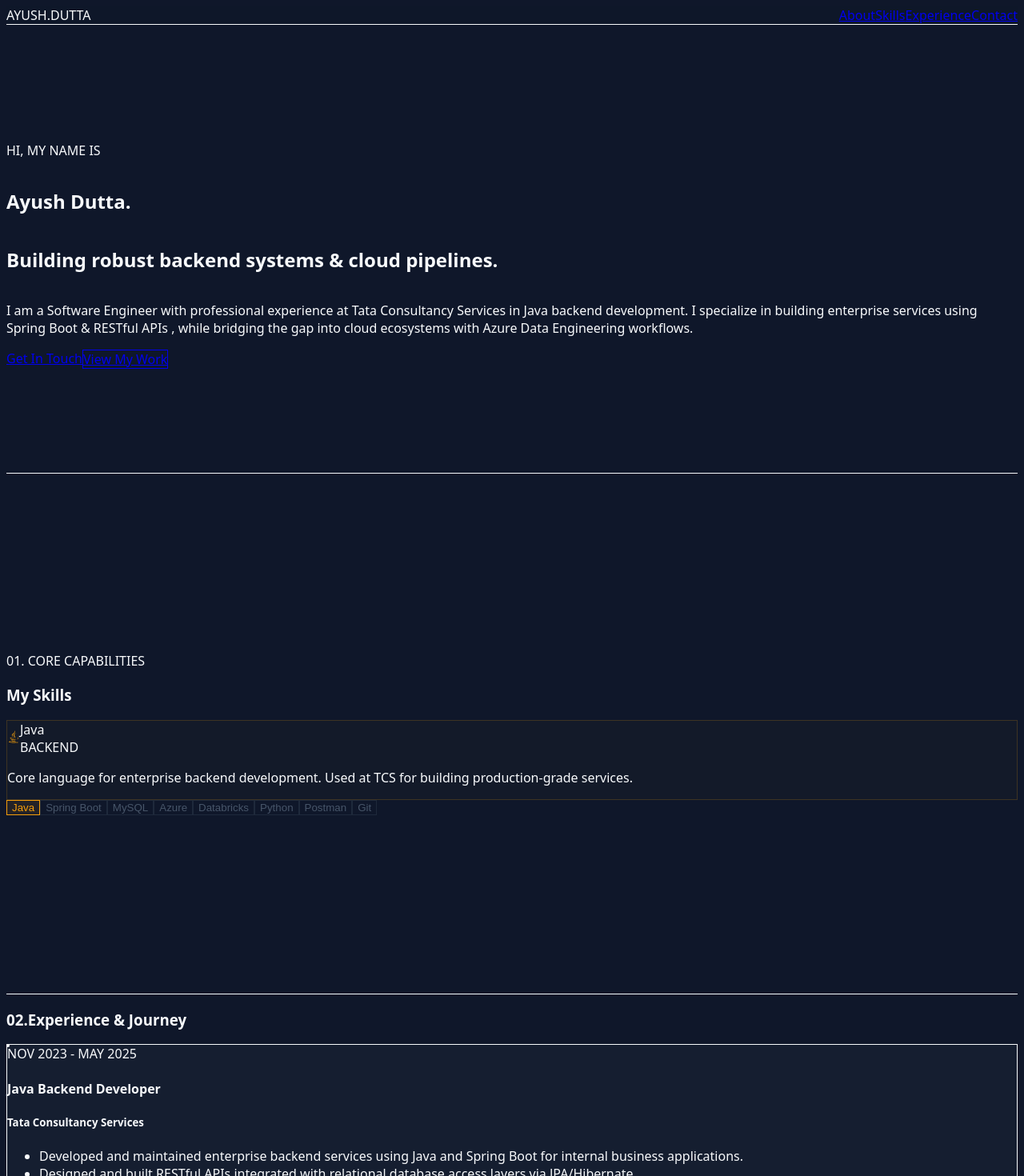
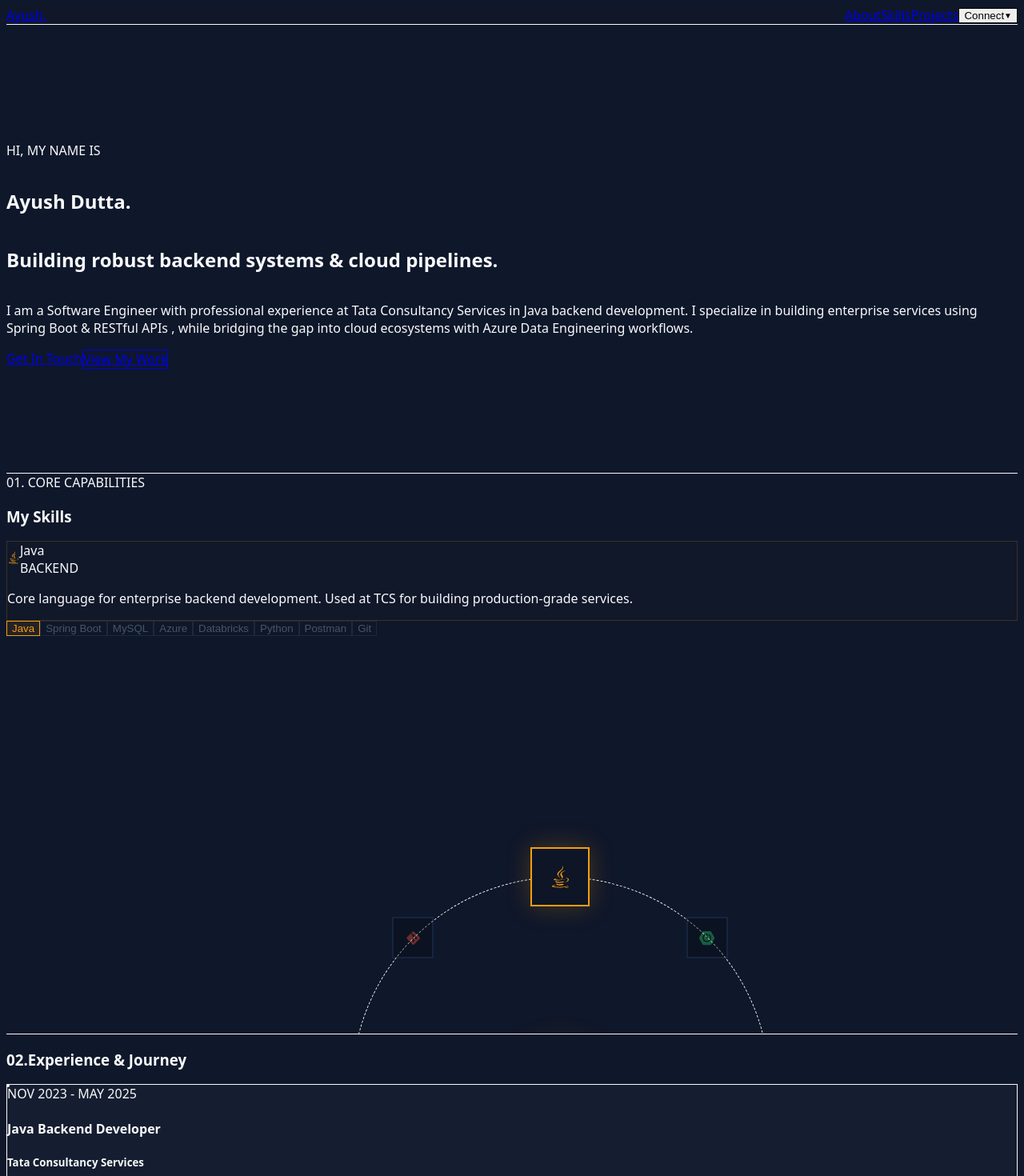
Before and after one commit to ayushdutta-SE/Portfolio, a React (Vite) app in the folder portfolio/: page / in a window 1280 px wide. Shown: the top 1470 px of the page at 80% size. Built offline with nearby package versions, Linux system fonts and the light colour scheme.

Commit message:
feat: implement bottom anchored arc module and navigation drop connect menu

```diff
--- a/portfolio/src/components/Navbar.jsx
+++ b/portfolio/src/components/Navbar.jsx
@@ -1,16 +1,72 @@
-// import React from 'react';
+import { useState } from 'react';
 
 export default function Navbar() {
+  const [isOpen, setIsOpen] = useState(false);
+
+  const navigationLinks = [
+    { name: "About", href: "#about" },
+    { name: "Skills", href: "#skills" },
+    { name: "Projects", href: "#projects" }
+  ];
+
+  const connectOptions = [
+    { name: "GitHub", url: "https://github.com/ayushdutta-SE", color: "#f05032" },
+    { name: "LinkedIn", url: "https://linkedin.com/in/ayush-dutta-se", color: "#0ea5e9" },
+    { name: "Email", url: "mailto:your-email@example.com", color: "#22c55e" }
+  ];
+
   return (
-    <nav className="sticky top-0 z-50 backdrop-blur-md bg-[#0f172a]/70 border-b border-slate-800 px-6 py-4 flex justify-between items-center">
-      <div className="text-xl font-bold tracking-wider text-slate-100">
-        AYUSH<span className="text-blue-400">.</span>DUTTA
-      </div>
-      <div className="flex gap-6 text-sm font-medium text-slate-400">
-        <a href="#about" className="hover:text-blue-400 transition-colors">About</a>
-        <a href="#skills" className="hover:text-blue-400 transition-colors">Skills</a>
-        <a href="#experience" className="hover:text-blue-400 transition-colors">Experience</a>
-        <a href="#connect" className="hover:text-blue-400 transition-colors">Contact</a> {/* <-- Added Link */}
+    <nav className="w-full bg-[#0f172a]/80 backdrop-blur-md border-b border-slate-900 sticky top-0 z-50 px-6 py-4">
+      <div className="max-w-5xl mx-auto flex justify-between items-center relative">
+
+        {/* Brand Identity Signature */}
+        <a href="#" className="font-mono font-bold text-slate-100 text-lg tracking-tight hover:text-blue-400 transition-colors">
+          Ayush<span className="text-blue-500">.</span>
+        </a>
+
+        {/* Global Navigation Assembly Menu */}
+        <div className="flex items-center gap-6 font-mono text-xs">
+          {navigationLinks.map((link, idx) => (
+            <a key={idx} href={link.href} className="text-slate-400 hover:text-slate-200 transition-colors">
+              {link.name}
+            </a>
+          ))}
+
+          {/* Interactive Connect Dropdown Trigger Controller */}
+          <div className="relative">
+            <button
+              onClick={() => setIsOpen(!isOpen)}
+              className="bg-blue-500/10 border border-blue-500/30 text-blue-400 px-3 py-1.5 rounded-md hover:bg-blue-500/20 transition-all font-semibold flex items-center gap-1"
+            >
+              Connect <span className={`text-[10px] transition-transform duration-200 ${isOpen ? 'rotate-180' : 'rotate-0'}`}>▼</span>
+            </button>
+
+            {/* Dropdown Popup Panel Overlay */}
+            {isOpen && (
+              <>
+                {/* Backdrop closer click capture barrier */}
+                <div className="fixed inset-0 z-10" onClick={() => setIsOpen(false)} />
+
+                <div className="absolute right-0 mt-2 w-40 bg-[#0d1526] border border-slate-800 rounded-lg shadow-2xl z-20 overflow-hidden transform origin-top-right transition-all animate-fadeIn">
+                  {connectOptions.map((option, i) => (
+                    <a
+                      key={i}
+                      href={option.url}
+                      target="_blank"
+                      rel="noopener noreferrer"
+                      className="block px-4 py-2.5 text-slate-300 hover:bg-slate-800/40 text-left transition-colors border-b border-slate-900/50 last:border-0 font-medium"
+                      onClick={() => setIsOpen(false)}
+                    >
+                      <span className="inline-block w-2 h-2 rounded-full mr-2" style={{ backgroundColor: option.color }} />
+                      {option.name}
+                    </a>
+                  ))}
+                </div>
+              </>
+            )}
+          </div>
+        </div>
+
       </div>
     </nav>
   );
--- a/portfolio/src/components/Skills.jsx
+++ b/portfolio/src/components/Skills.jsx
@@ -13,8 +13,9 @@
   { name: 'Git', icon: FaGitAlt, color: '#f05032', cat: 'DevOps', desc: 'Version control and collaborative development across all professional and personal projects.' },
 ];
 
-const RADIUS = 240; // Increased radius to give the off-screen curve a massive, smooth layout look
-const CENTER = 300;
+const RADIUS = 260;
+const CENTER_X = 300;
+const CENTER_Y = 320; // Pushes the center coordinate downward to anchor the track at the section footer base
 
 export default function Skills() {
   const [rotation, setRotation] = useState(0);
@@ -32,10 +33,10 @@
   };
 
   return (
-    <section id="skills" className="py-24 px-6 max-w-5xl mx-auto border-t border-slate-800/60 relative min-h-[650px] flex items-center overflow-hidden">
+    <section id="skills" className="py-24 px-6 max-w-5xl mx-auto border-t border-slate-800/60 relative min-h-[700px] flex flex-col lg:flex-row items-center justify-between overflow-hidden">
 
-      {/* LEFT CONTENT HALF */}
-      <div className="w-full lg:w-1/2 z-10 space-y-6">
+      {/* Left content description frame */}
+      <div className="w-full lg:w-2/5 z-10 space-y-6 self-start lg:self-center">
         <div>
           <span className="text-xs font-mono text-blue-400 uppercase tracking-widest">01. Core Capabilities</span>
           <h3 className="text-4xl font-bold text-slate-100 mt-2 mb-4 leading-tight">
@@ -43,10 +44,9 @@
           </h3>
         </div>
 
-        {/* Informative Display Panel */}
         <div
-          className="rounded-xl p-6 border transition-all duration-500 bg-[#0d1526]/40 backdrop-blur-md max-w-md shadow-2xl"
-          style={{ borderColor: `${skills[active].color}30`, background: `${skills[active].color}04` }}
+          className="rounded-xl p-6 border transition-all duration-500 bg-[#0d1526]/40 backdrop-blur-md shadow-2xl"
+          style={{ borderColor: `${skills[active].color}30`, background: `${skills[active].color}02` }}
         >
           <div className="flex items-center gap-4 mb-3">
             <div className="text-4xl" style={{ color: skills[active].color }}>
@@ -60,8 +60,7 @@
           <p className="text-sm text-slate-400 leading-relaxed">{skills[active].desc}</p>
         </div>
 
-        {/* Selection Navigation Pills */}
-        <div className="flex flex-wrap gap-2 max-w-md">
+        <div className="flex flex-wrap gap-2">
           {skills.map((s, i) => (
             <button
               key={i}
@@ -79,33 +78,38 @@
         </div>
       </div>
 
-      {/* RIGHT CYBER WHEEL HALF: Shifted and hidden by translating X-axis off screen */}
+      {/* Right-aligned bottom arc architecture layout */}
       <div
-        className="absolute right-0 top-1/2 -translate-y-1/2 translate-x-[40%] lg:translate-x-[30%] flex-shrink-0 select-none hidden md:block"
-        style={{ width: CENTER * 2, height: CENTER * 2 }}
+        className="relative lg:absolute right-0 bottom-0 translate-y-[20%] lg:translate-y-[15%] translate-x-[10%] lg:translate-x-0 mt-12 lg:mt-0 flex-shrink-0"
+        style={{ width: CENTER_X * 2, height: CENTER_Y }}
       >
-        {/* Decorative Orbit rings */}
-        {[CENTER * 2 - 120, CENTER * 2 - 20, RADIUS * 2 + 20].map((size, i) => (
-          <div key={i} className="absolute rounded-full pointer-events-none"
-            style={{
-              width: size, height: size,
-              top: '50%', left: '50%',
-              transform: 'translate(-50%,-50%)',
-              border: '1px solid rgba(30,58,95,0.25)'
-            }}
-          />
-        ))}
+        {/* Background Orbit Track */}
+        <div
+          className="absolute rounded-full border border-dashed border-slate-800/60 pointer-events-none"
+          style={{
+            width: RADIUS * 2,
+            height: RADIUS * 2,
+            left: CENTER_X - RADIUS,
+            top: CENTER_Y - RADIUS,
+          }}
+        />
 
-        {/* Main Axis Rotating Ring */}
+        {/* Rotational Mechanical Component Group */}
         <div
           className="absolute inset-0"
-          style={{ transition: 'transform 0.8s cubic-bezier(0.25, 1, 0.5, 1)', transform: `rotate(${rotation}deg)` }}
+          style={{
+            width: CENTER_X * 2,
+            height: CENTER_Y * 2,
+            transition: 'transform 0.8s cubic-bezier(0.25, 1, 0.5, 1)',
+            transform: `rotate(${rotation}deg)`,
+            transformOrigin: `${CENTER_X}px ${CENTER_Y}px`
+          }}
         >
           {skills.map((skill, i) => {
             const angle = (i * 360) / skills.length - 90;
             const rad = (angle * Math.PI) / 180;
-            const x = CENTER + RADIUS * Math.cos(rad);
-            const y = CENTER + RADIUS * Math.sin(rad);
+            const x = CENTER_X + RADIUS * Math.cos(rad);
+            const y = CENTER_Y + RADIUS * Math.sin(rad);
             const Icon = skill.icon;
             const isActive = active === i;
 
@@ -113,21 +117,19 @@
               <button
                 key={i}
                 onClick={() => handleClick(i)}
-                className={`absolute rounded-2xl flex items-center justify-center transition-all duration-500 shadow-xl
+                className={`absolute rounded-2xl flex items-center justify-center transition-all duration-500 shadow-2xl cursor-pointer
                   ${isActive ? 'animate-bounce-slow' : 'opacity-40 hover:opacity-90'}`}
                 style={{
-                  // Active icon scales up to 76px; inactive ones sit compactly at 54px
-                  width: isActive ? 76 : 54,
-                  height: isActive ? 76 : 54,
+                  width: isActive ? 74 : 52,
+                  height: isActive ? 74 : 52,
                   left: x,
                   top: y,
                   transform: `translate(-50%,-50%) rotate(${-rotation}deg)`,
                   background: isActive ? '#0d1526' : '#060c14',
                   border: `2px solid ${isActive ? skill.color : '#1e3a5f'}`,
-                  // Spreads a vibrant color matching neon glow underneath the peak item
-                  boxShadow: isActive ? `0 0 35px ${skill.color}50, inset 0 0 15px ${skill.color}30` : 'none',
+                  boxShadow: isActive ? `0 0 30px ${skill.color}40` : 'none',
                   color: skill.color,
-                  fontSize: isActive ? '1.9rem' : '1.3rem',
+                  fontSize: isActive ? '1.8rem' : '1.2rem',
                   zIndex: isActive ? 30 : 10,
                 }}
               >
@@ -137,14 +139,17 @@
           })}
         </div>
 
-        {/* Static Inner Radar Cap */}
+        {/* Central Display Ring Node */}
         <div
-          className="absolute top-1/2 left-1/2 -translate-x-1/2 -translate-y-1/2 rounded-full flex flex-col items-center justify-center transition-all duration-500 z-10"
+          className="absolute rounded-full flex flex-col items-center justify-center transition-all duration-500 z-10 border shadow-inner"
           style={{
-            width: 110, height: 110,
+            width: 120,
+            height: 120,
+            left: CENTER_X - 60,
+            top: CENTER_Y - 60,
             background: '#060c18',
             border: `2px solid ${skills[active].color}40`,
-            boxShadow: `0 0 40px -10px ${skills[active].color}20`
+            boxShadow: `0 0 40px -10px ${skills[active].color}30`
           }}
         >
           <div className="text-2xl transition-all duration-300" style={{ color: skills[active].color }}>
```
